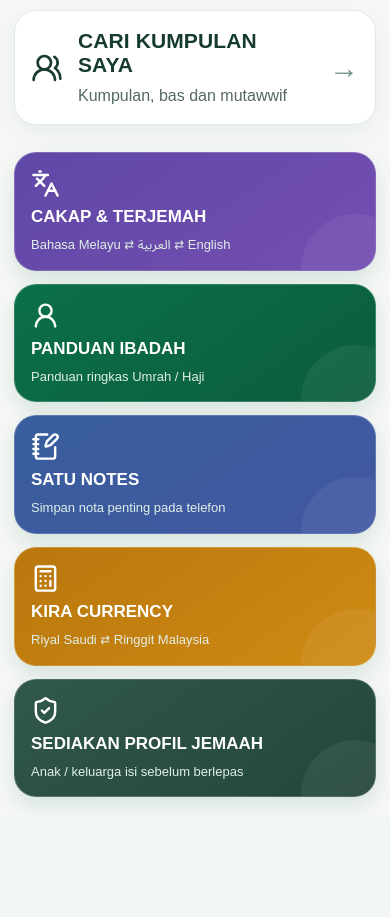
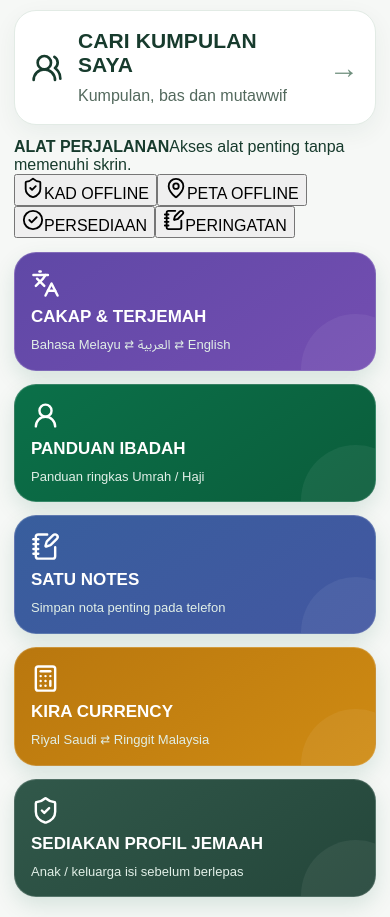
Before and after one commit to MamduhSaffin/TEMAN-Haramain-by-TGPU, a React (Vite) app: page / in a window 390 px wide. Shown: the part 1200-2117 px from the top of the page. Before the commit the page ends 2017 px from the top, so only its background shows below. Built offline with nearby package versions, Linux system fonts and the light colour scheme.

Commit message:
Consolidate mobile travel tools

```diff
--- a/src/App.tsx
+++ b/src/App.tsx
@@ -74,6 +74,7 @@ const COPY = {
     currencyTitle: 'Kira Riyal & Ringgit', currencyIntro: 'Kalkulator ringkas yang boleh digunakan tanpa internet. Masukkan kadar semasa daripada bank atau pengurup wang yang anda percayai.',
     rateLabel: 'Kadar: 1 SAR = berapa MYR?', amountLabel: 'Jumlah', resultLabel: 'Anggaran', sarToMyr: 'SAR → MYR', myrToSar: 'MYR → SAR',
     rateHelp: 'Kadar ini disimpan pada telefon. Semak dan kemas kini apabila kadar berubah.',
+    toolsTitle: 'ALAT PERJALANAN', toolsHint: 'Akses alat penting tanpa memenuhi skrin.', offlineCardTool: 'KAD OFFLINE', offlineMapTool: 'PETA OFFLINE', readinessTool: 'PERSEDIAAN', remindersTool: 'PERINGATAN',
   },
   en: {
     subtitle: 'Pilgrim safety • Senior friendly', hello: 'Welcome', need: 'What do you need?',
@@ -98,6 +99,7 @@ const COPY = {
     currencyTitle: 'Riyal & Ringgit Calculator', currencyIntro: 'A simple calculator that works offline. Enter the current rate from a bank or money changer you trust.',
     rateLabel: 'Rate: 1 SAR equals how many MYR?', amountLabel: 'Amount', resultLabel: 'Estimate', sarToMyr: 'SAR → MYR', myrToSar: 'MYR → SAR',
     rateHelp: 'This rate is stored on your phone. Check and update it when exchange rates change.',
+    toolsTitle: 'TRAVEL TOOLS', toolsHint: 'Open useful tools without cluttering the screen.', offlineCardTool: 'OFFLINE CARD', offlineMapTool: 'OFFLINE MAP', readinessTool: 'READINESS', remindersTool: 'REMINDERS',
   },
   ar: {
     subtitle: 'سلامة الحجاج والمعتمرين • مناسب لكبار السن', hello: 'السلام عليكم', need: 'ماذا تحتاج؟', hint: 'اضغط على زر واحد فقط. المعلومات المهمة محفوظة على هذا الهاتف.',
@@ -120,6 +122,7 @@ const COPY = {
     currencyTitle: 'حاسبة الريال والرينغيت', currencyIntro: 'حاسبة بسيطة تعمل دون اتصال. أدخل سعر الصرف الحالي من بنك أو صراف تثق به.',
     rateLabel: 'السعر: 1 ريال سعودي يساوي كم رينغيت؟', amountLabel: 'المبلغ', resultLabel: 'التقدير', sarToMyr: 'SAR → MYR', myrToSar: 'MYR → SAR',
     rateHelp: 'يتم حفظ السعر على هاتفك. تحقق منه وحدثه عند تغير سعر الصرف.',
+    toolsTitle: 'أدوات السفر', toolsHint: 'افتح الأدوات المهمة دون ازدحام الشاشة.', offlineCardTool: 'البطاقة دون اتصال', offlineMapTool: 'الخريطة دون اتصال', readinessTool: 'الاستعداد', remindersTool: 'التذكيرات',
   },
 } as const;
 
@@ -374,6 +377,10 @@ export default function App() {
     </section>
   );
 
+  const openUtility = (selector: string) => {
+    document.querySelector<HTMLButtonElement>(selector)?.click();
+  };
+
   const back = <button type="button" className="back" onClick={() => setPage('home')}><ArrowLeft size={22} /> {t.back}</button>;
 
   const bottomNav = <nav className="teman-bottom-nav" aria-label="TEMAN navigation">
@@ -406,6 +413,15 @@ export default function App() {
         <button type="button" className="action" onClick={openHotel}><Building2 size={28}/><div><strong>{t.hotel}</strong><span>{hotel || t.hotelHint}</span></div><b aria-hidden="true">→</b></button>
         <button type="button" className="action" onClick={() => { setEmergencyKind('bus'); setPage('emergency'); }}><UsersRound size={28}/><div><strong>{t.group}</strong><span>{profile.groupCode || profile.busNumber || t.groupHint}</span></div><b aria-hidden="true">→</b></button>
       </div>
+      <section className="mobileUtilityPanel" aria-label={t.toolsTitle}>
+        <div className="mobileUtilityHead"><strong>{t.toolsTitle}</strong><span>{t.toolsHint}</span></div>
+        <div className="mobileUtilityGrid">
+          <button type="button" onClick={() => openUtility('.temanOfflineCardTrigger')}><ShieldCheck size={22}/><span>{t.offlineCardTool}</span></button>
+          <button type="button" onClick={() => openUtility('.temanOfflineMapTrigger')}><MapPin size={22}/><span>{t.offlineMapTool}</span></button>
+          <button type="button" onClick={() => openUtility('.travelReadinessTrigger')}><CheckCircle2 size={22}/><span>{t.readinessTool}</span></button>
+          <button type="button" onClick={() => openUtility('.temanReminderTrigger')}><NotebookPen size={22}/><span>{t.remindersTool}</span></button>
+        </div>
+      </section>
       <div className="grid featureGrid">
         <button type="button" className="feature translateFeature" onClick={() => setPage('translate')}><Languages/><strong>{t.translate}</strong><span>{t.translateHint}</span></button>
         <button type="button" className="feature ibadahFeature" onClick={() => setPage('ibadah')}><UserRound/><strong>{t.ibadah}</strong><span>{t.ibadahHint}</span></button>
```
